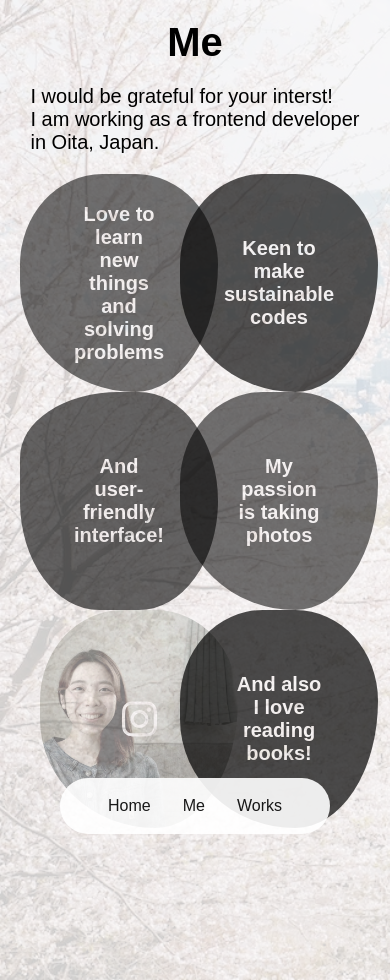
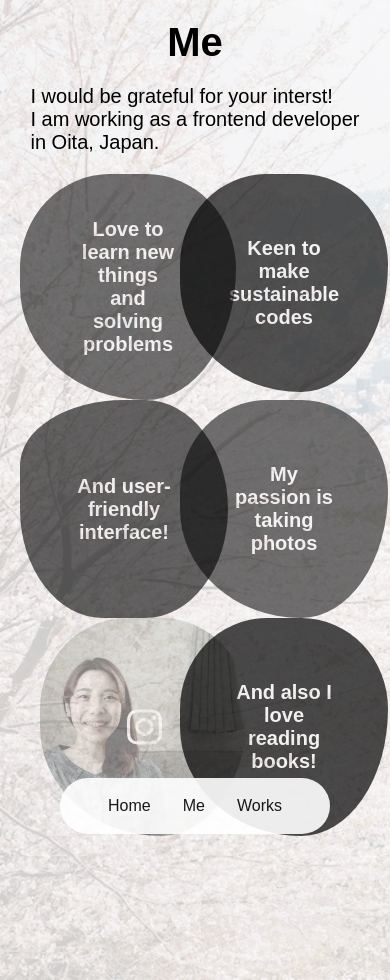
Before and after one commit to arisa277/react_portfolio, a React (Create React App) app: page /Me in a window 390 px wide. Built offline with nearby package versions, Linux system fonts and the light colour scheme.

Commit message:
changed min-height

```diff
--- a/src/Pages/Home-module.css
+++ b/src/Pages/Home-module.css
@@ -77,7 +77,7 @@
 @media (max-width: 786px) {
   .container {
     width: 100%;
-    min-height: 1070px;
+    min-height: 1090px;
     background-position: center center;
     background-repeat: no-repeat;
   }
--- a/src/Pages/Me-module.css
+++ b/src/Pages/Me-module.css
@@ -142,13 +142,15 @@
   .about_circle-6,
   .about_circle-7,
   .about_circle-8 {
-    width: 90px;
+    width: 100px;
     height: 110px;
     mix-blend-mode: none;
     justify-content: center;
     padding: 2.7em;
   }
-
+  .about_circle-1 {
+    padding: 2.9em;
+  }
   .about_circle-3 {
     grid-column: 1 /2;
     grid-row: 2 /3;
```
